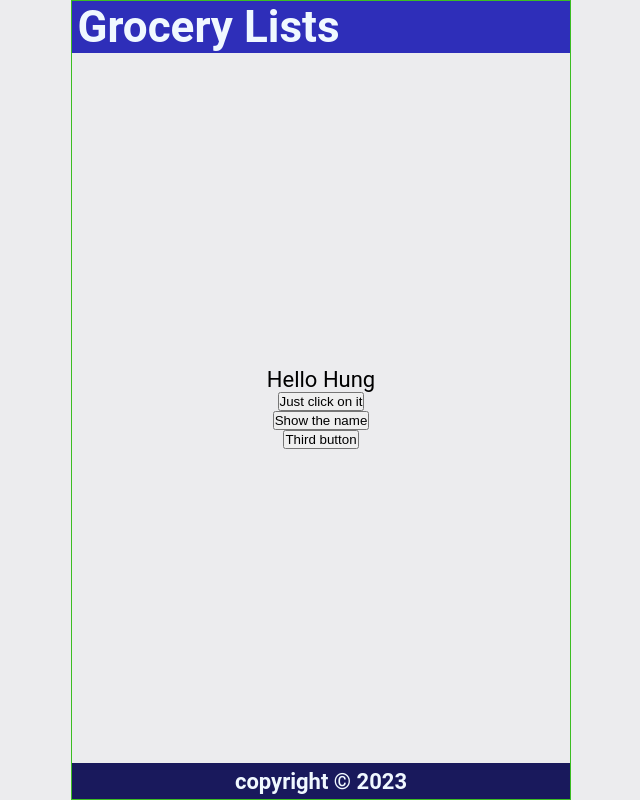
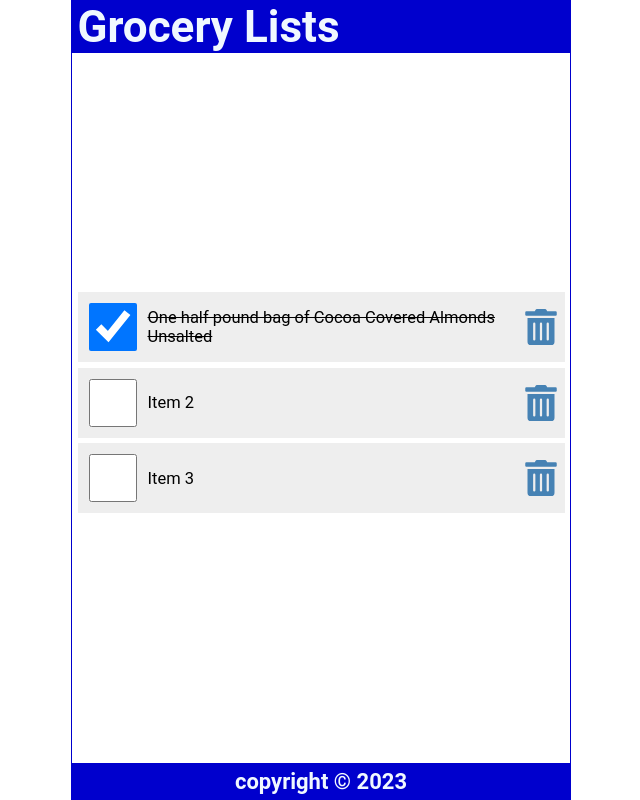
Before and after one commit to lehung2022/react-jsx, a React app: page / in a window 1280 px wide. Shown: the whole page, without its empty margins (319-959 px from the left). Built offline with nearby package versions, Linux system fonts and the light colour scheme; the HTML template or start-up script is replaced by a standard one.

Commit message:
chapter seven was done

```diff
--- a/package.json
+++ b/package.json
@@ -21,6 +21,7 @@
     "eslint-plugin-react": "^7.32.2",
     "eslint-plugin-react-hooks": "^4.6.0",
     "eslint-plugin-react-refresh": "^0.3.4",
+    "react-icons": "^4.8.0",
     "vite": "^4.3.2"
   }
 }
--- a/src/Content.jsx
+++ b/src/Content.jsx
@@ -1,39 +1,63 @@
-import React, {useState} from 'react'
-
+import React, { useState } from 'react'
+import { FaTrashAlt } from 'react-icons/fa';
 
 const Content = () => {
-    const [name, setName] = useState("Hung");
-    const [count, setCount] = useState(0);
-    const handleNameChange = () => {
-        const names = ["Hung", "Long", "Minh", "Huyen", "Tram", "Thu Phuong"];
-        const int = Math.floor(Math.random() * 6);
-        setName(names[int]);
+    const [items, setItems] = useState([
+        {
+            id: 1,
+            checked: true,
+            item: "One half pound bag of Cocoa Covered Almonds Unsalted"
+        },
+        {
+            id: 2,
+            checked: false,
+            item: "Item 2"
+        },
+        {
+            id: 3,
+            checked: false,
+            item: "Item 3"
+        }
+    ])
+
+    const handleCheck = (id) => {
+        const listItems = items.map((item) => item.id === id ? { ...item, checked: !item.checked } : item);
+        setItems(listItems);
+        localStorage.setItem('shoppinglist', JSON.stringify(listItems));
     }
 
-
-
-    const handleClick = () => {
-        setCount(count + 1);
-        setCount(count + 1);
-        console.log(count);
-    }
-
-    const justClick = (names) => {
-        console.log(`${names} was clicked`)
-    }
-
-    const clickHandler = (e) => {
-        console.log(e.target.innerText);
+    const handleDelete = (id) => {
+        const listItems = items.filter((item) => item.id !== id);
+        setItems(listItems);
+        localStorage.setItem('shoppinglist', JSON.stringify(listItems));
     }
 
     return (
         <main>
-            <p onDoubleClick={handleClick}>
-                Hello {name}
-            </p>
-            <button onClick={handleNameChange}>Just click on it</button>
-            <button onClick={handleClick}>Show the name</button>
-            <button onClick={justClick}>Third button</button>
+            {items.length ? (
+                <ul>
+                    {items.map((item) => (
+                        <li className="item" key={item.id}>
+                            <input
+                                type="checkbox"
+                                onChange={() => handleCheck(item.id)}
+                                checked={item.checked}
+                            />
+                            <label
+                                style={(item.checked) ? { textDecoration: 'line-through' } : null}
+                                onDoubleClick={() => handleCheck(item.id)}
+                            >{item.item}</label>
+                            <FaTrashAlt
+                                onClick={() => handleDelete(item.id)}
+                                role="button"
+                                tabIndex="0"
+                            />
+                        </li>
+                    ))}
+                </ul>
+            ) : (
+                <p style={{ marginTop: '2rem' }}>Your list is empty.</p>
+            )}
         </main>
     )
 }
--- a/src/index.css
+++ b/src/index.css
@@ -15,7 +15,6 @@
     sans-serif;
   -webkit-font-smoothing: antialiased;
   -moz-osx-font-smoothing: grayscale;
-  background-color: #ececee;
 }
 
 .App {
@@ -26,21 +25,19 @@
   height: 100vh;
   width: 100%;
   max-width: 500px;
-  border: 1px solid #3cbd22;
+  border: 1px solid mediumblue;
   margin: auto;
 }
 
 header {
   width: 100%;
   padding: 0 0.25em;
-  background-color: #2e2eb9;
+  background-color: mediumblue;
   color: aliceblue;
   display: flex;
   justify-content: space-between;
   align-items: center;
 }
-
-
 
 main {
   width: 100%;
@@ -55,8 +52,67 @@
 footer {
   width: 100%;
   padding: 0.25em;
-  background-color: #19195c;
+  background-color: mediumblue;
   color: aliceblue;
   display: grid;
   place-content: center;
 }
+
+ul {
+  width: 100%;
+  list-style: none;
+  padding: 0 0.25rem 0.25rem;
+}
+
+ul li::before {
+  content: "\200B";
+}
+
+.item {
+  display: flex;
+  justify-content: flex-start;
+  align-items: center;
+  padding: 0.5rem 0 0.5rem 0.5rem;
+  margin: 0.25rem 0;
+  background-color: #eee;
+}
+
+.item:first-child {
+  margin: 0;
+}
+
+.item input[type="checkbox"] {
+  text-align: center;
+  width: 2.5rem;
+  width: 48px;
+  min-width: 48px;
+  height: 2.5rem;
+  height: 48px;
+  min-height: 48px;
+  cursor: pointer;
+  margin-right: 0.5rem;
+}
+
+.item input[type="checkbox"]:focus + label {
+  text-decoration: underline;
+}
+
+.item > label {
+  font-size: 0.75rem;
+  flex-grow: 1;
+}
+
+.item svg {
+  width: 48px;
+  min-width: 48px;
+  height: 36px;
+  font-size: 1rem;
+  color: steelblue;
+  cursor: pointer;
+}
+
+.item svg:focus,
+.item svg:hover {
+  color: red;
+  outline: none;
+}
```
Also changed, not shown: 1 other file (tests, documents, lock files or other folders).
